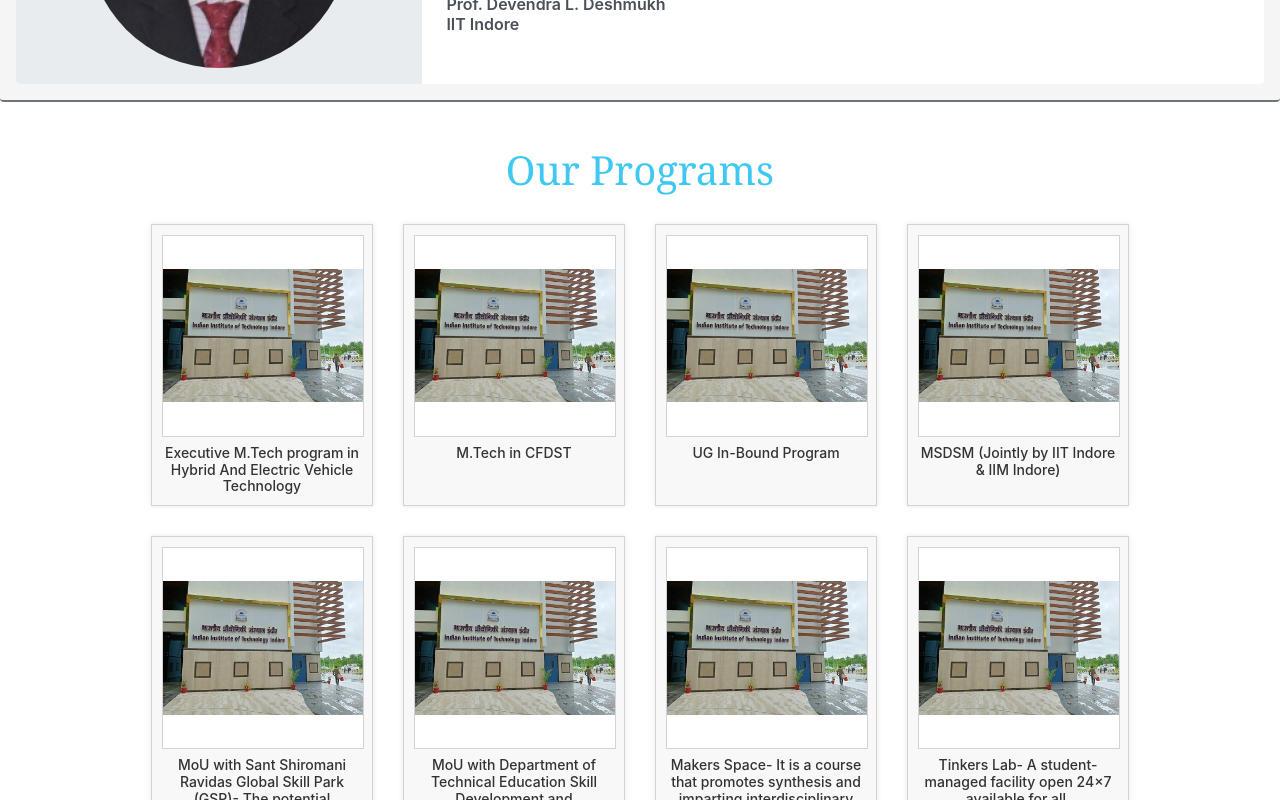
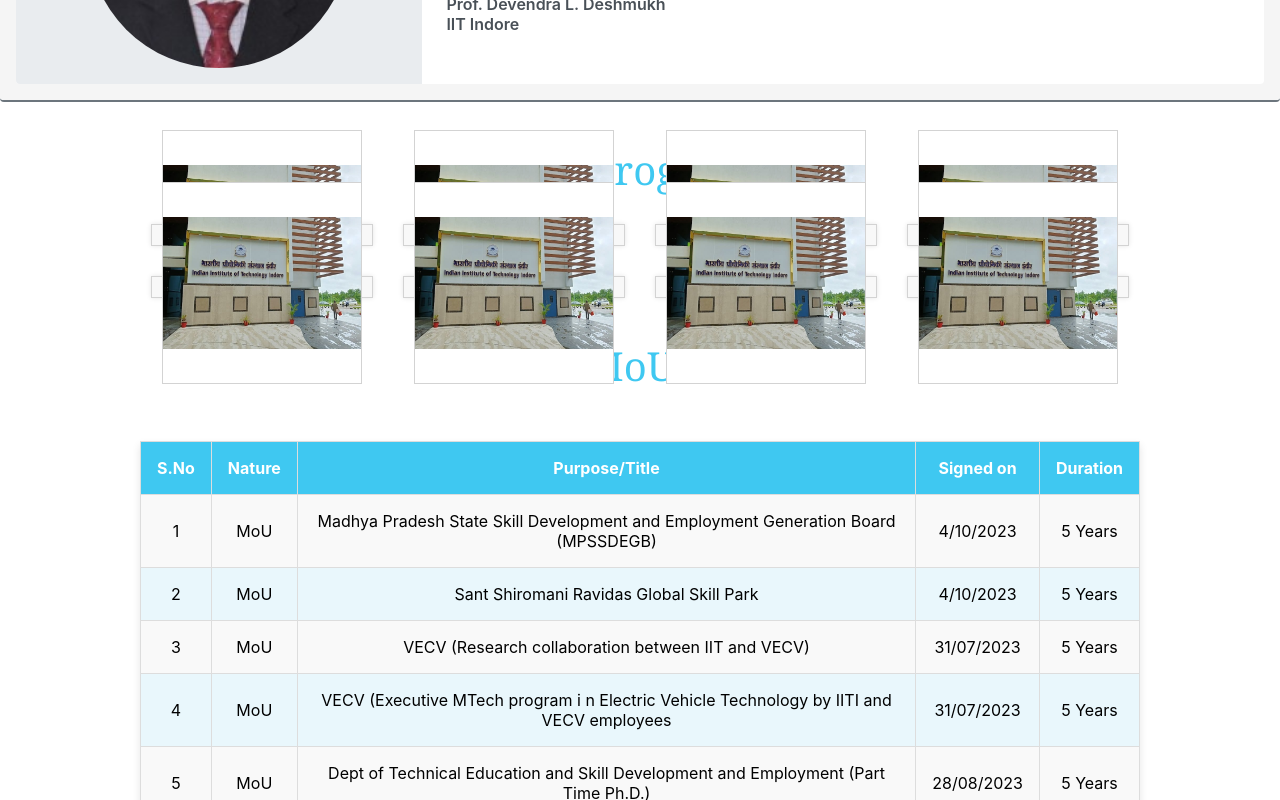
Before and after one commit to AviralSharma11/Educational_Outreach, a React (Create React App) app: page / in a window 1280 px wide. Shown: the part 1560-2360 px from the top of the page. Built offline with nearby package versions, Linux system fonts and the light colour scheme.

Commit message:
bug fixes

```diff
--- a/src/Components/ProgramCard.jsx
+++ b/src/Components/ProgramCard.jsx
@@ -1,14 +1,20 @@
 import React from "react";
 import "../Styles/Program.css";
 
-export default function ProgramCard({img ,detail}){
-    return(
+export default function ProgramCard({ img, detail }) {
+    return (
         <div className="program-card">
-            <div className="program-card-image">
-                <img src = {img} />
-            </div>
-            <div className="program-card-detail">
-                    {detail}
+            <div className="program-card-outer">
+                <div className="program-card-front">
+                    <div className="program-card-image">
+                        <img src={img} alt="Program" />
+                    </div>
+                </div>
+                <div className="program-card-back">
+                    <div className="program-card-detail">
+                        {detail}
+                    </div>
+                </div>
             </div>
         </div>
     );
--- a/src/Styles/Program.css
+++ b/src/Styles/Program.css
@@ -22,12 +22,53 @@
     text-align: center;
     box-shadow: 0px 0px 5px rgba(0, 0, 0, 0.1);
     background-color: #f8f8f8;
+    perspective: 1000px;
 }
+.program-card-outer {
+    width: 100%;
+    height: 100%;
+    position: relative;
+    text-align: center;
+    transition: transform 0.8s;
+    transform-style: preserve-3d; /* Enables 3D flipping */
+}
+
+.program-card:hover .program-card-outer {
+    transform: rotateY(180deg); /* Flip the card on hover */
+}
+
+.program-card-front,
+.program-card-back {
+    width: 100%;
+    height: 100%;
+    position: absolute;
+    top: 0;
+    left: 0;
+    backface-visibility: hidden; /* Hide the back when not flipped */
+    display: flex;
+    align-items: center;
+    justify-content: center;
+}
+
+.program-card-front {
+    background-color: #ffffff;
+}
+
+
+.program-card-back {
+    background-color: #f8f8f8;
+    transform: rotateY(180deg); /* Set back face orientation */
+    border: 1px solid #d3d3d3;
+    padding: 10px;
+    box-shadow: 0px 0px 5px rgba(0, 0, 0, 0.1);
+}
+
 .program-card:hover{
     cursor: pointer;
     box-shadow: 0px 12px 30px 0px rgb(38, 37, 37);
     transform: scale(1.1,1.1);
     transition: all 400ms;
+
 }
 .program-card-image {
     width: 100%;
@@ -51,6 +92,8 @@
     color: #333;
     font-weight: 500;
     line-height: 1.2;
+    padding: 10px;
+    text-align: center;
 }
 
 /* Responsive Design */
```
